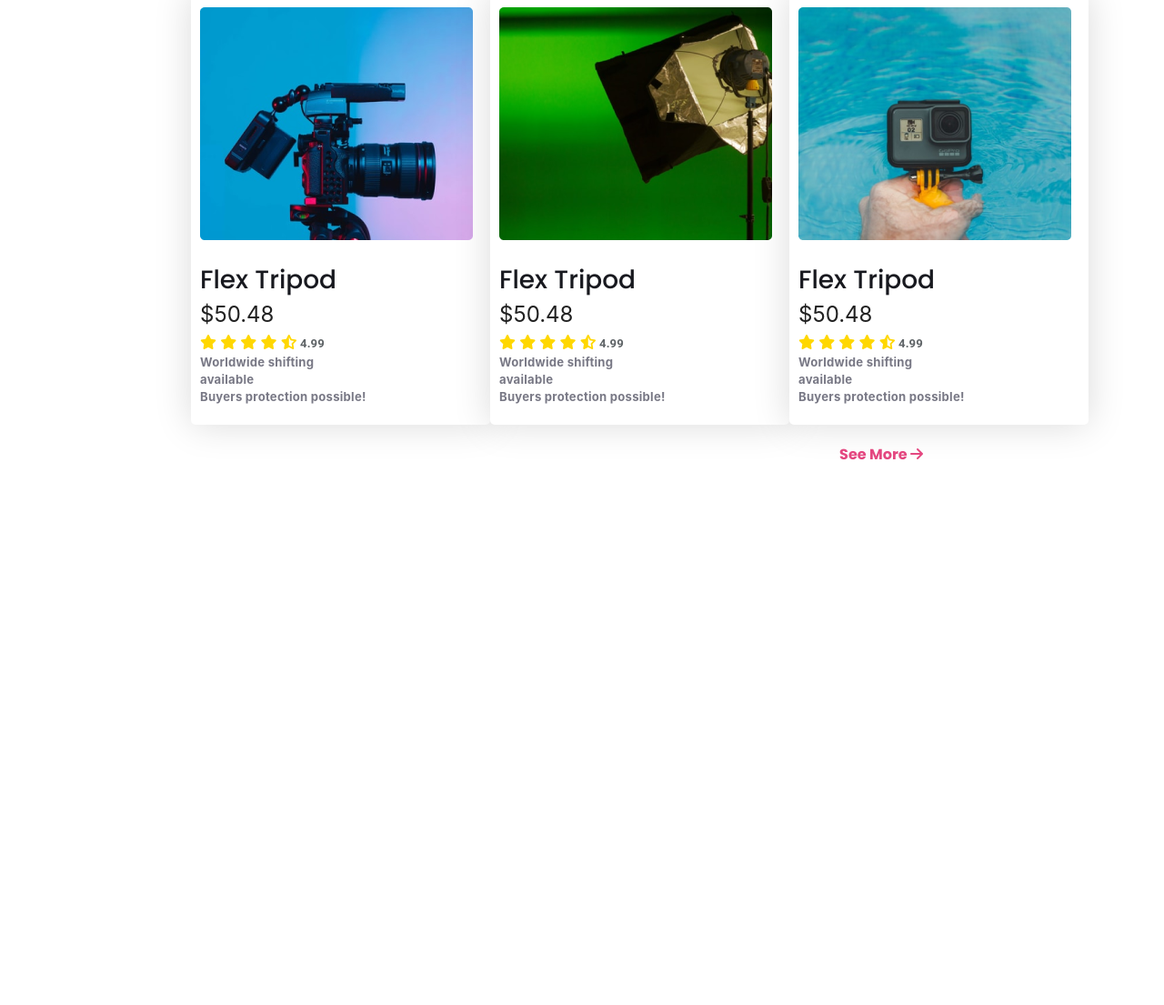
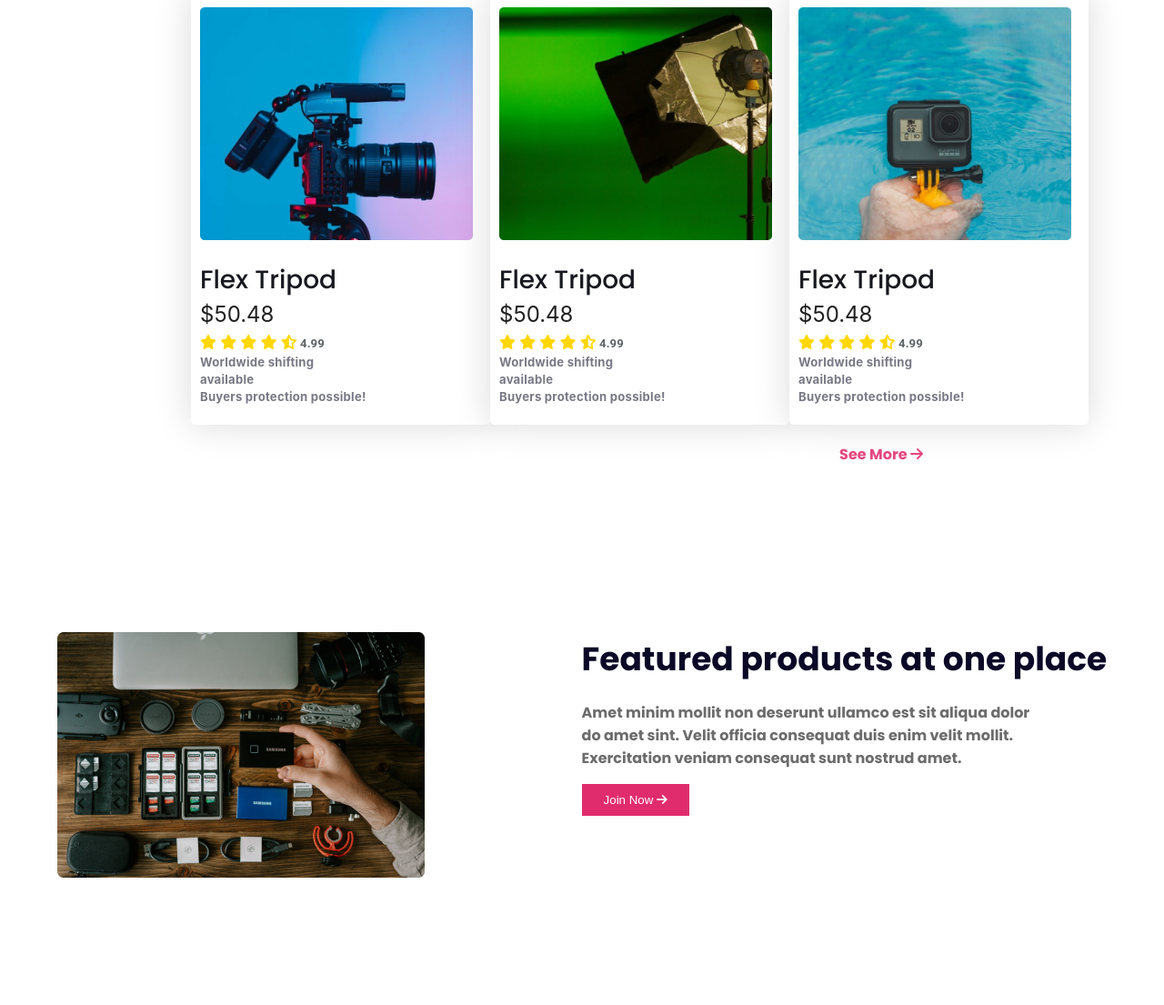
Before and after one commit to zahurul-islam803/influence-gear-website, a plain HTML site: page index.html in a window 1280 px wide. Shown: the part 1954-3059 px from the top of the page at 91% size. Before the commit the page ends 2516 px from the top, so only its background shows below. Drawn offline with Linux system fonts and the light colour scheme; a web font is replaced by a local one.

Commit message:
finished featured section

```diff
--- a/index.html
+++ b/index.html
@@ -88,7 +88,8 @@
               <i class="fa-solid fa-star star"></i>
               <i class="fa-solid fa-star star"></i>
               <i class="fa-solid fa-star star"></i>
-            <i class="fa-solid fa-star-half-stroke star"></i><span class="rate"> 4.99</span>
+              <i class="fa-solid fa-star-half-stroke star"></i
+              ><span class="rate"> 4.99</span>
             </p>
             <p class="collection-desc">
               Worldwide shifting <br />
@@ -105,7 +106,8 @@
               <i class="fa-solid fa-star star"></i>
               <i class="fa-solid fa-star star"></i>
               <i class="fa-solid fa-star star"></i>
-            <i class="fa-solid fa-star-half-stroke star"></i><span class="rate"> 4.99</span>
+              <i class="fa-solid fa-star-half-stroke star"></i
+              ><span class="rate"> 4.99</span>
             </p>
             <p class="collection-desc">
               Worldwide shifting <br />
@@ -122,7 +124,8 @@
               <i class="fa-solid fa-star star"></i>
               <i class="fa-solid fa-star star"></i>
               <i class="fa-solid fa-star star"></i>
-            <i class="fa-solid fa-star-half-stroke star"></i><span class="rate"> 4.99</span>
+              <i class="fa-solid fa-star-half-stroke star"></i
+              ><span class="rate"> 4.99</span>
             </p>
             <p class="collection-desc">
               Worldwide shifting <br />
@@ -139,7 +142,8 @@
               <i class="fa-solid fa-star star"></i>
               <i class="fa-solid fa-star star"></i>
               <i class="fa-solid fa-star star"></i>
-            <i class="fa-solid fa-star-half-stroke star"></i><span class="rate"> 4.99</span>
+              <i class="fa-solid fa-star-half-stroke star"></i
+              ><span class="rate"> 4.99</span>
             </p>
             <p class="collection-desc">
               Worldwide shifting <br />
@@ -156,7 +160,8 @@
               <i class="fa-solid fa-star star"></i>
               <i class="fa-solid fa-star star"></i>
               <i class="fa-solid fa-star star"></i>
-            <i class="fa-solid fa-star-half-stroke star"></i><span class="rate"> 4.99</span>
+              <i class="fa-solid fa-star-half-stroke star"></i
+              ><span class="rate"> 4.99</span>
             </p>
             <p class="collection-desc">
               Worldwide shifting <br />
@@ -173,7 +178,8 @@
               <i class="fa-solid fa-star star"></i>
               <i class="fa-solid fa-star star"></i>
               <i class="fa-solid fa-star star"></i>
-            <i class="fa-solid fa-star-half-stroke star"></i><span class="rate"> 4.99</span>
+              <i class="fa-solid fa-star-half-stroke star"></i
+              ><span class="rate"> 4.99</span>
             </p>
             <p class="collection-desc">
               Worldwide shifting <br />
@@ -190,7 +196,8 @@
               <i class="fa-solid fa-star star"></i>
               <i class="fa-solid fa-star star"></i>
               <i class="fa-solid fa-star star"></i>
-            <i class="fa-solid fa-star-half-stroke star"></i><span class="rate"> 4.99</span>
+              <i class="fa-solid fa-star-half-stroke star"></i
+              ><span class="rate"> 4.99</span>
             </p>
             <p class="collection-desc">
               Worldwide shifting <br />
@@ -199,7 +206,11 @@
             </p>
           </div>
           <div class="collection-items">
-          <img class="collection-img" src="./images/single-light.png" alt="" />
+            <img
+              class="collection-img"
+              src="./images/single-light.png"
+              alt=""
+            />
             <h2 class="collection-name">Flex Tripod</h2>
             <p class="price">$50.48</p>
             <p class="rating">
@@ -207,7 +218,8 @@
               <i class="fa-solid fa-star star"></i>
               <i class="fa-solid fa-star star"></i>
               <i class="fa-solid fa-star star"></i>
-            <i class="fa-solid fa-star-half-stroke star"></i><span class="rate"> 4.99</span>
+              <i class="fa-solid fa-star-half-stroke star"></i
+              ><span class="rate"> 4.99</span>
             </p>
             <p class="collection-desc">
               Worldwide shifting <br />
@@ -224,7 +236,8 @@
               <i class="fa-solid fa-star star"></i>
               <i class="fa-solid fa-star star"></i>
               <i class="fa-solid fa-star star"></i>
-            <i class="fa-solid fa-star-half-stroke star"></i><span class="rate"> 4.99</span>
+              <i class="fa-solid fa-star-half-stroke star"></i
+              ><span class="rate"> 4.99</span>
             </p>
             <p class="collection-desc">
               Worldwide shifting <br />
@@ -233,7 +246,27 @@
             </p>
           </div>
         </div>
-      <p class="arrow common-font-size">See More <i class="fa-solid fa-arrow-right"></i></p>
+        <p class="arrow common-font-size">
+          See More <i class="fa-solid fa-arrow-right"></i>
+        </p>
+      </section>
+      <!-- Featured Section here -->
+      <section>
+        <div class="featured-container">
+          <div class="featured-img">
+            <img src="./images/gear.png" alt="" />
+          </div>
+          <div class="featured-info">
+            <h1 class="featured-title">Featured products at one place</h1>
+            <p class="common-font-size featured-desc">
+              Amet minim mollit non deserunt ullamco est sit aliqua dolor <br />
+              do amet sint. Velit officia consequat duis enim velit mollit.
+              <br />
+              Exercitation veniam consequat sunt nostrud amet.
+            </p>
+            <button class="btn featured-btn">Join Now  <i class="fa-solid fa-arrow-right"></i></button>
+          </div>
+        </div>
       </section>
     </main>
     <footer></footer>
--- a/styles/style.css
+++ b/styles/style.css
@@ -34,7 +34,8 @@ body {
 .banner-title,
 .banner-btn,
 .rate,
-.collection-desc, .arrow {
+.collection-desc,
+.arrow, .featured-title, .featured-desc {
   font-weight: 700;
 }
 /* Nav Related CSS */
@@ -159,7 +160,26 @@ p {
   padding: 20px;
   margin-right: 35px;
 }
+/* Featured Related CSS */
+.featured-container{
+  display: flex;
+  justify-content: space-evenly;
+  gap: 120px;
+  padding: 133px 10px;
+}
+.featured-title {
+  color: #0a0826;
+  font-size: 2.25rem;
+  line-height: 60px;
+}
+.featured-desc{
+  color: #6C6C6C;
+  padding: 16px 0;
+}
+.featured-btn{
+  padding: 10px 24px;
 
+}
 /* Responsive Part CSS */
 /* Responsive For Mobile Device */
 @media screen and (max-width: 576px) {
@@ -218,7 +238,6 @@ p {
     row-gap: 10px;
     justify-items: center;
   }
-
 }
 
 /* Responsive For Tablet or Laptop */
```
Lines whose indentation alone changed are shown as unchanged.
